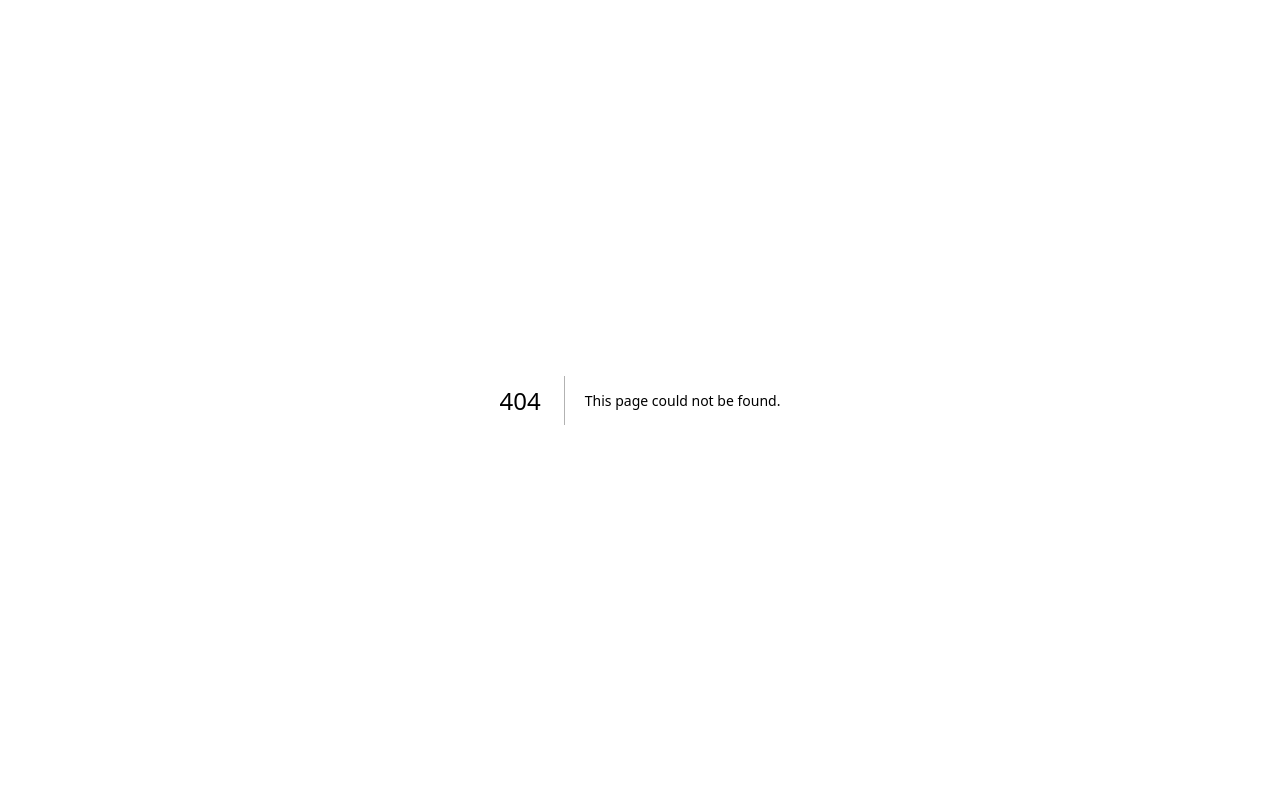
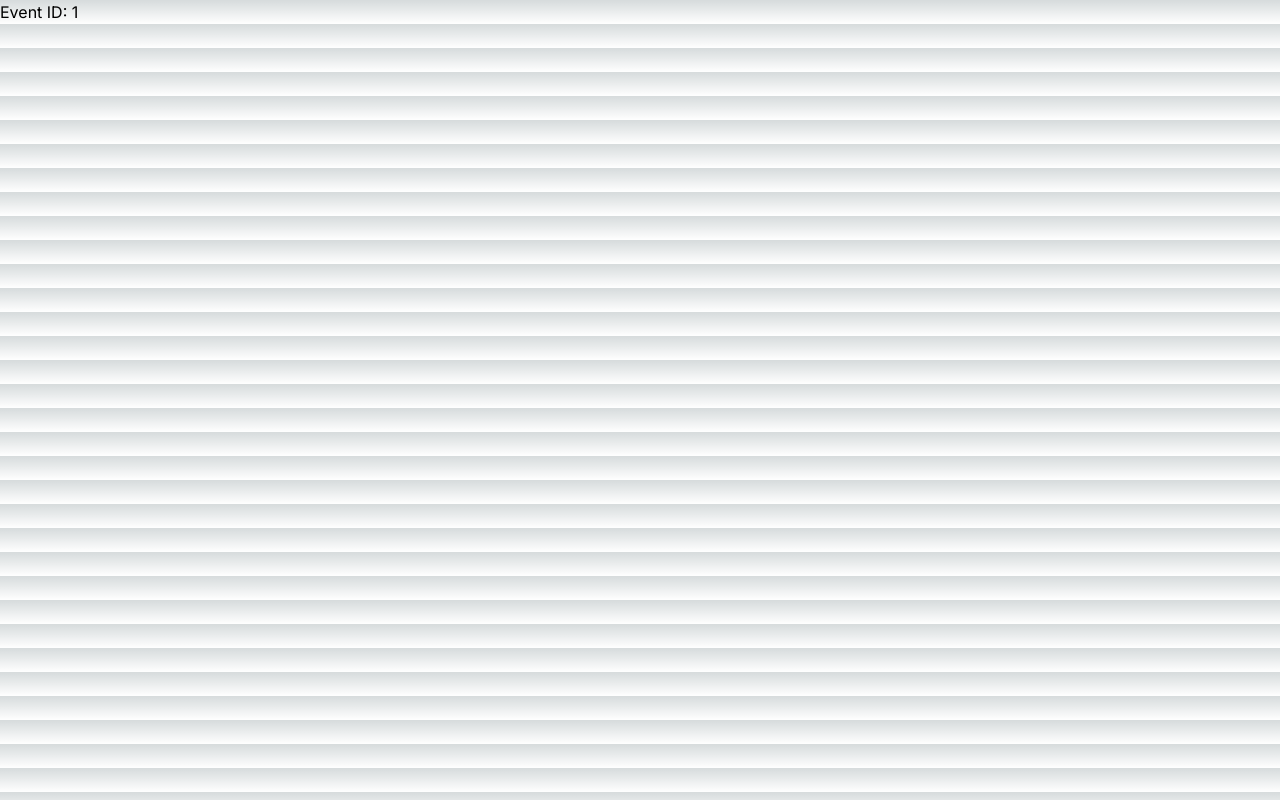
Before and after one commit to allison-lee6444/Commons, a Next.js app in the folder ui/: page /event/1 in a window 1280 px wide. Before the commit this address had no page. Built offline with nearby package versions, Linux system fonts and the light colour scheme.

Commit message:
Fixed dynamic routes.

```diff
--- a/ui/src/app/event/[event_id].js
+++ /dev/null
@@ -1,9 +0,0 @@
-import { useRouter } from 'next/router';
-
-export default function Page() {
-    const router = useRouter();
-    const event_id = router.query.event_id;
-
-    // Testing only.
-    return <p>The event id is: {event_id}</p>
-};
--- /dev/null
+++ b/ui/src/app/event/[event_id]/page.js
@@ -0,0 +1,5 @@
+export default function Page({ params }) {
+    const eventID = params.event_id;
+
+    return <p>Event ID: {eventID}</p>
+}
--- a/ui/src/app/event/edit/[event_id].js
+++ /dev/null
@@ -1,9 +0,0 @@
-import { useRouter } from 'next/router';
-
-export default function Page() {
-    const router = useRouter();
-    const event_id = router.query.event_id;
-
-    // Testing only.
-    return <p>The event id is: {event_id}</p>
-};
--- /dev/null
+++ b/ui/src/app/event/edit/[event_id]/page.js
@@ -0,0 +1,5 @@
+export default function Page({ params }) {
+    const eventID = params.event_id;
+
+    return <p>Event ID: {eventID}</p>
+}
```
